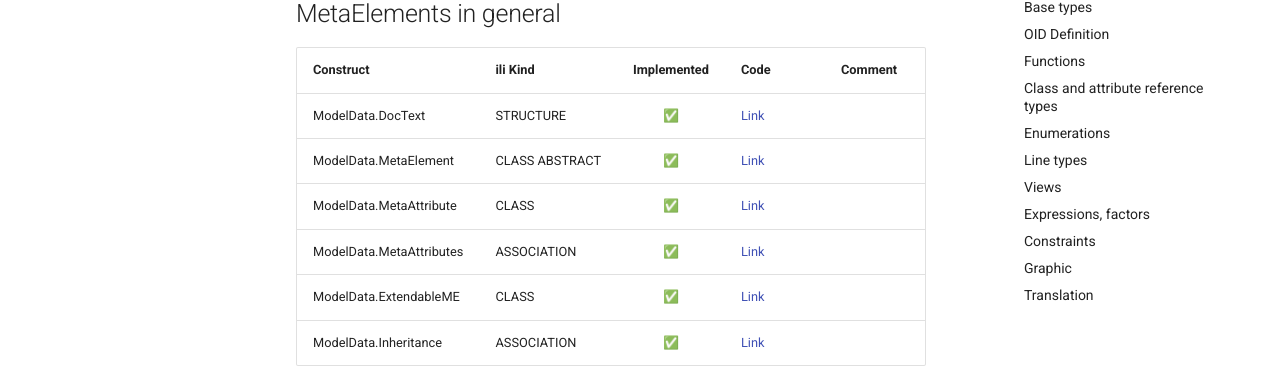
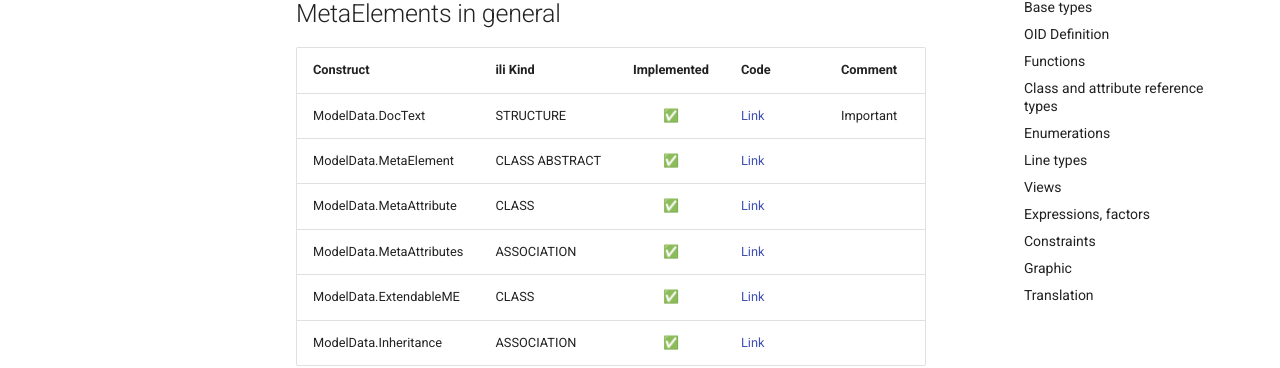
Before and after one commit to rudert-geoinformatik/ili2py, an MkDocs documentation site: the page built from docs/mkdocs/feature_status/ilismeta16.md, in a window 1280 px wide and 900 px high. Shown: the part 445-813 px from the top of the window. Built offline with MkDocs 1.6.1 and Material for MkDocs 9.7.7, drawn with Linux system fonts in a browser that asks for light colours.

Commit message:
Update ilismeta16.md

```diff
--- a/docs/mkdocs/feature_status/ilismeta16.md
+++ b/docs/mkdocs/feature_status/ilismeta16.md
@@ -13,7 +13,7 @@ ILI file.
 
 | Construct                | ili Kind       | Implemented | Code                                                                                                                                         | Comment |
 |--------------------------|----------------|:-----------:|----------------------------------------------------------------------------------------------------------------------------------------------|---------|
-| ModelData.DocText        | STRUCTURE      |      ✅      | [Link](/code/ilismeta16/#ili2py.interfaces.interlis.interlis_24.ilismeta16.model_data.abstract_element.DocTextElement)                       |         |
+| ModelData.DocText        | STRUCTURE      |      ✅      | [Link](/code/ilismeta16/#ili2py.interfaces.interlis.interlis_24.ilismeta16.model_data.abstract_element.DocTextElement)                       |    Important     |
 | ModelData.MetaElement    | CLASS ABSTRACT |      ✅      | [Link](/code/ilismeta16/#ili2py.interfaces.interlis.interlis_24.ilismeta16.model_data.meta_element.MetaElement)                              |         |
 | ModelData.MetaAttribute  | CLASS          |      ✅      | [Link](/code/ilismeta16/#ili2py.interfaces.interlis.interlis_24.ilismeta16.model_data.abstract_element.MetaAttributeElement)                 |         |
 | ModelData.MetaAttributes | ASSOCIATION    |      ✅      | [Link](/code/ilismeta16/#ili2py.interfaces.interlis.interlis_24.ilismeta16.model_data.abstract_element.MetaAttributeElement.MetaElement_ref) |         |
```
